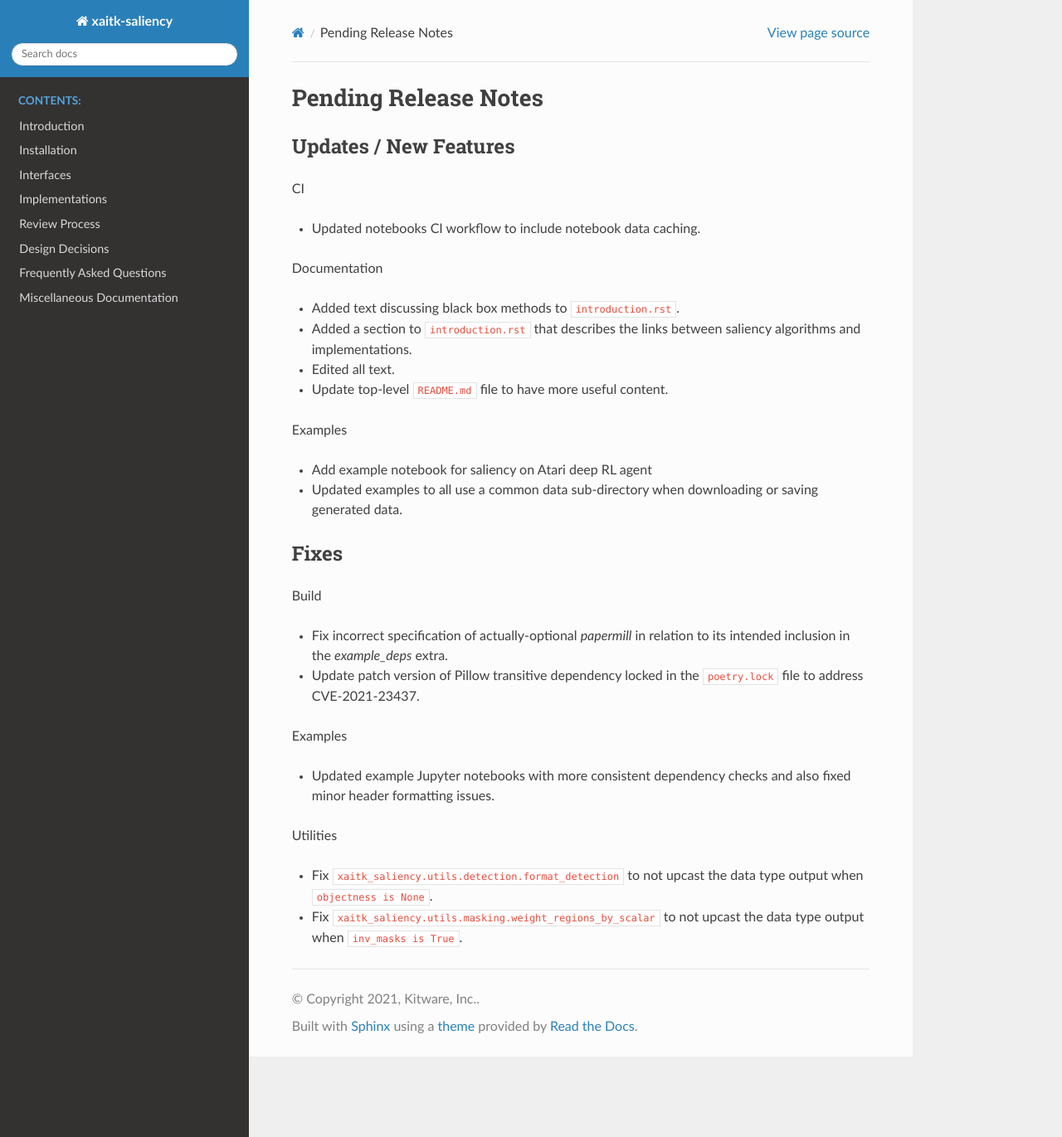
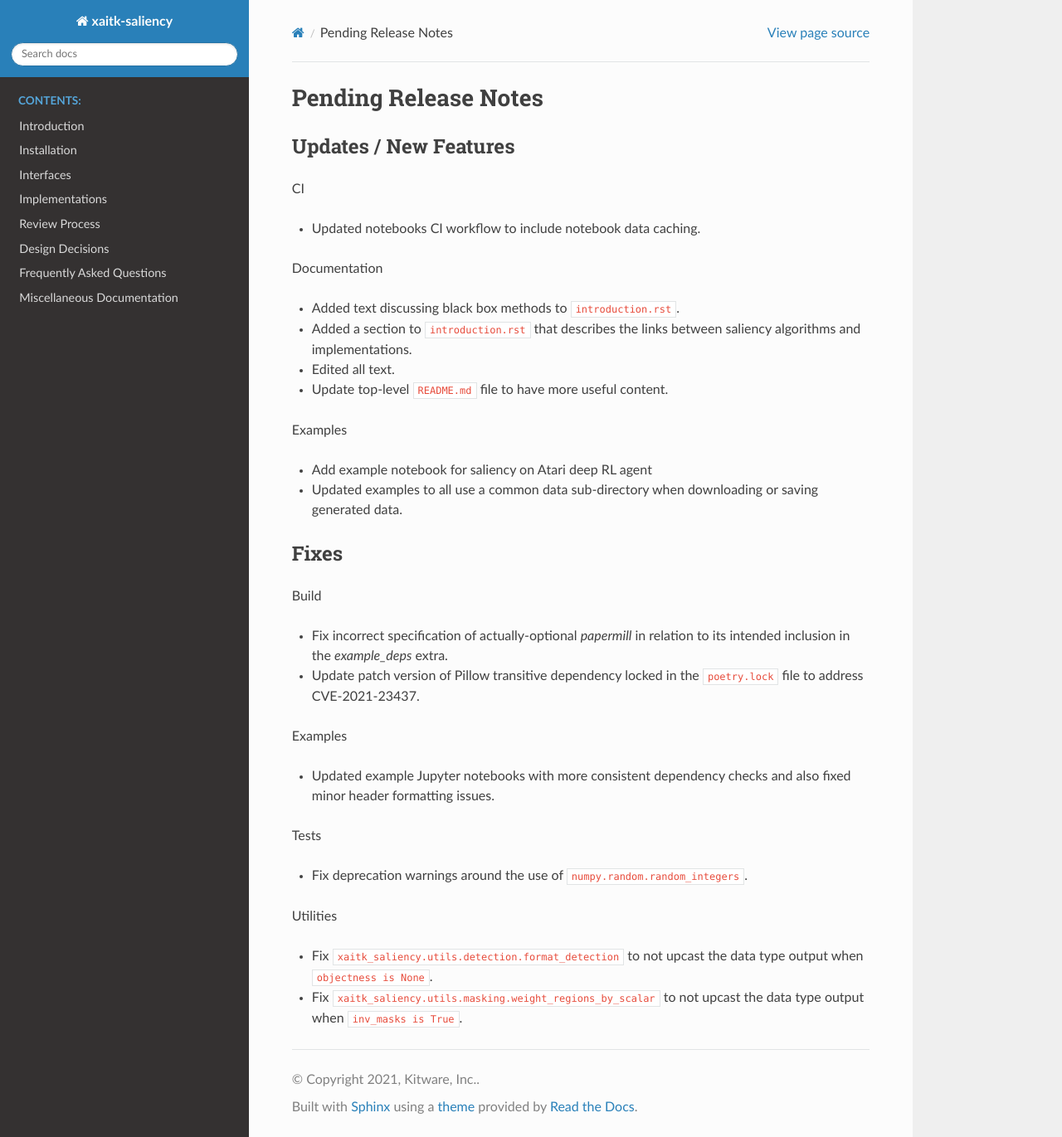
Before and after one commit to XAITK/xaitk-saliency, a Sphinx documentation site: the page built from docs/release_notes/pending_release.rst, in a window 1280 px wide and 1371 px high. Shown: the whole window at 83% size. Built offline with Sphinx 7.4.7 and the Read the Docs theme 2.0.0, drawn with Linux system fonts in a browser that asks for light colours; pages that are not in the unit, such as notebooks, are missing from menus.

Commit message:
Fix some deprecated numpy calls

```diff
--- a/docs/release_notes/pending_release.rst
+++ b/docs/release_notes/pending_release.rst
@@ -41,6 +41,10 @@ Examples
 * Updated example Jupyter notebooks with more consistent dependency checks and
   also fixed minor header formatting issues.
 
+Tests
+
+* Fix deprecation warnings around the use of ``numpy.random.random_integers``.
+
 Utilities
 
 * Fix ``xaitk_saliency.utils.detection.format_detection`` to not upcast the
```
Also changed, not shown: 1 other file.
